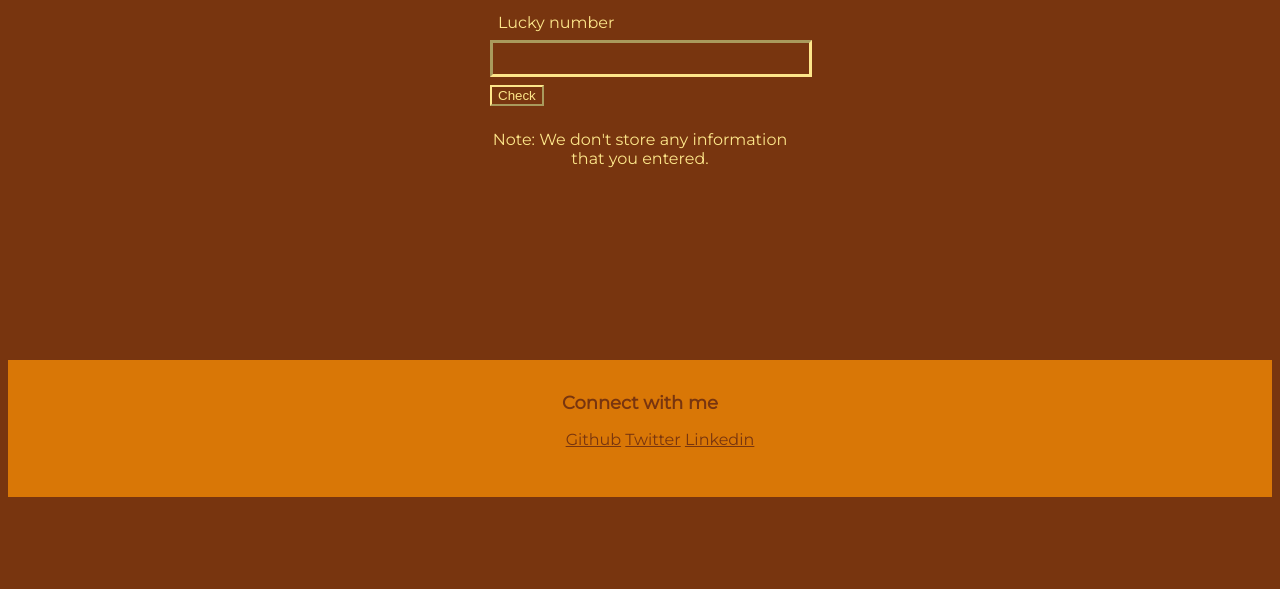
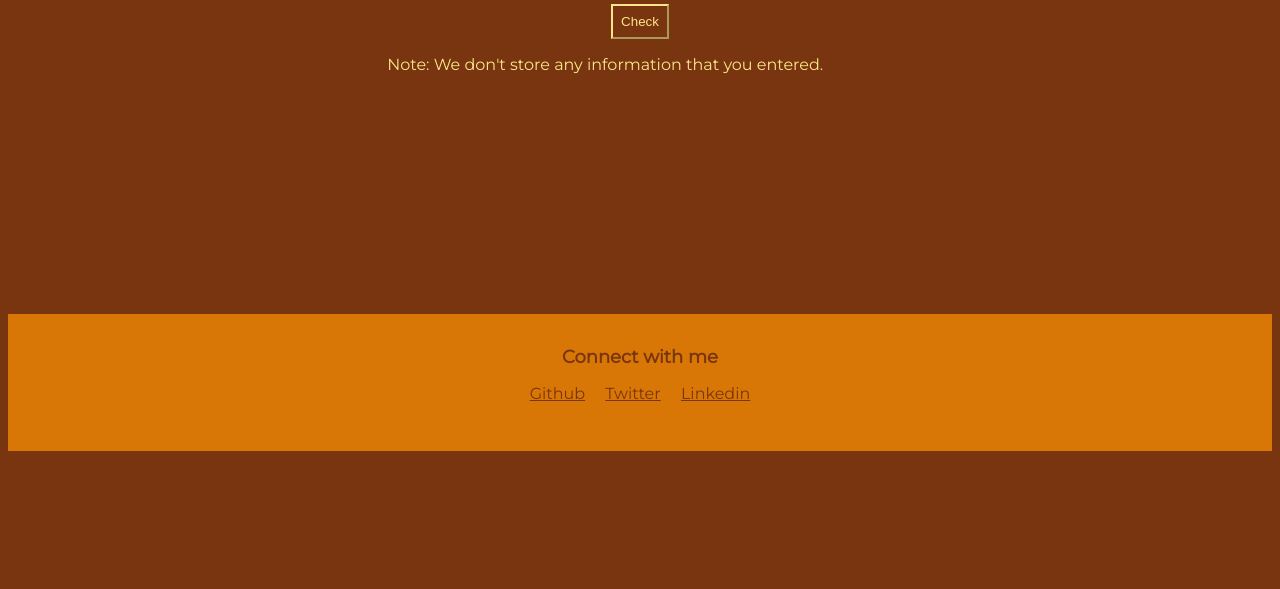
Before and after one commit to Bhakti199/markEleven-birthdate-lucky-or-not, a plain HTML site: page index.html in a window 1280 px wide. Shown: the part 211-800 px from the top of the page. Drawn offline with Linux system fonts and the light colour scheme.

Commit message:
Update style.css

```diff
--- a/style.css
+++ b/style.css
@@ -6,78 +6,71 @@
   --footer-color:
   #D97706;
 }
-
-body {
-    padding-top: 1rem;
+body{
   background-color: var(--primary-color);
-  color: var(--yellow-color);
   font-family: 'Montserrat', sans-serif;
 }
-
-h1 {
+h1{
   text-align: center;
-  margin:1rem;
+  color:var(--yellow-color);
 }
-
-.container {
-  width: 300px;
+.container{
+  width: 40%;
   margin: auto;
 }
 
-input,
-label {
-    padding: 0.5rem;
-    color: var(--yellow-color);
-  display: block;
-  border-width:medium;
+input, label {
+  display:block;
+  padding: 0.3rem;
+  background: transparent;
   border-color: var(--yellow-color);
-  background: transparent;
+  color: var(--yellow-color);
 }
-
-#check-number{
-    background-color: var(--primary-color);
-    background: transparent;
-    border-color: var(--yellow-color);
-    color: var(--yellow-color);
-
+p , #display-message{
+  color:var(--yellow-color);
 }
-input {
+input{
   margin-bottom: 0.5rem;
   width: 100%;
 }
+#check-number{
+ padding: 0.5rem;
+  display: block;
+  margin-top: 1rem;
+  margin: auto;
+  background-color:var(--primary-color);
+  color:var(--yellow-color);
+  border-color: var(--yellow-color);
+}
 
-.privacy-notice{
-  text-align: center;
-    margin: auto;
-    margin-top: 1.5rem;
-    text-align: center;
-    color: var(--yellow-color);
+.list-non-bullet {
+  list-style: none;
+  padding-inline-start: 0px;
+}
 
+
+.list-item-inline{
+      display: inline;
+      padding: 0rem 0.5rem;
 }
 .footer {
+  margin-top: 15rem;
   background-color: var(--footer-color);
-  margin-top: 12rem;
   padding: 2rem 1rem;
   text-align: center;
-
-
+  color: var(--primary-color)
+  /* border-top-right-radius: 1rem;  */
 }
 
 .footer .link {
   color: var(--primary-color);
-  margin: auto;
-  display: inline;
 }
 
 .footer .footer-header{
   font-weight: bold;
   font-size: large;
-  color:var(--primary-color)
 }
 
-.footer ul li{
-  list-style-type: none;
-
-  display: inline;
-
+.footer ul{
+  padding-inline-start: 0px;
 }
```
